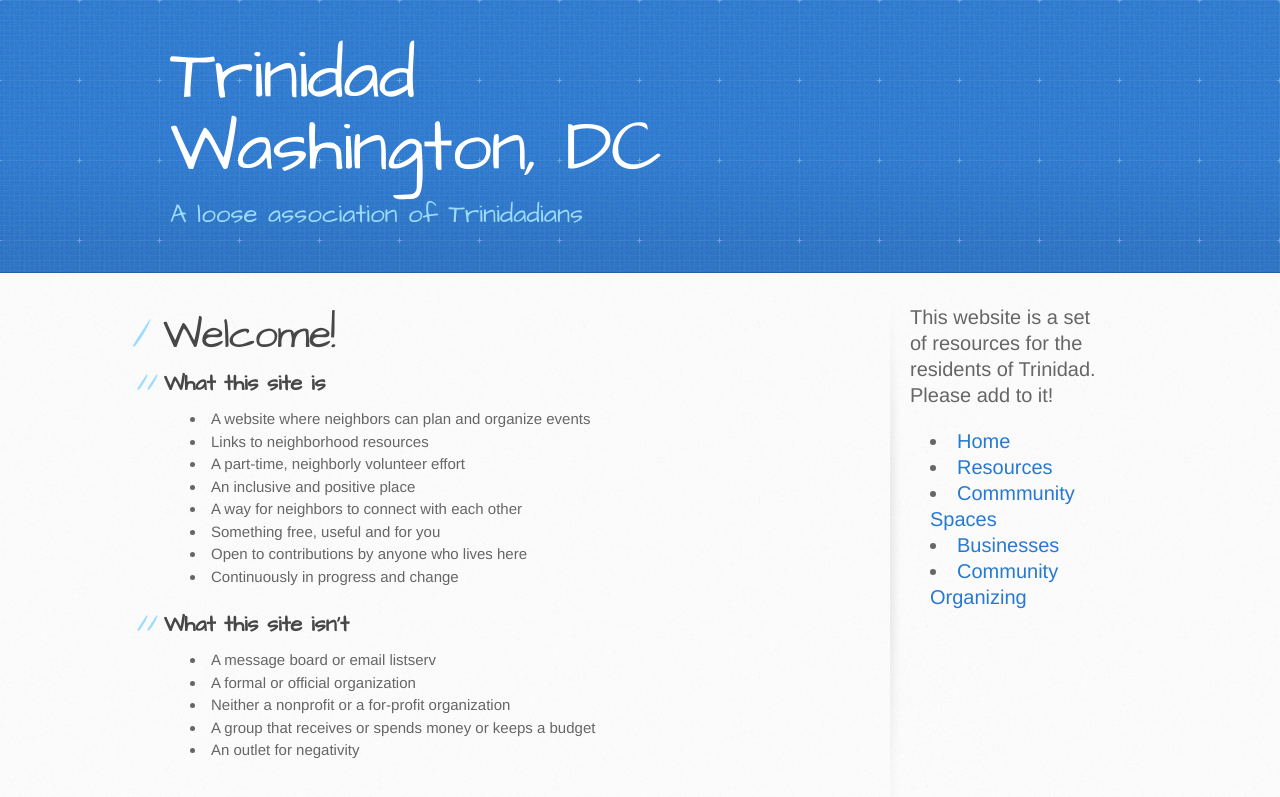
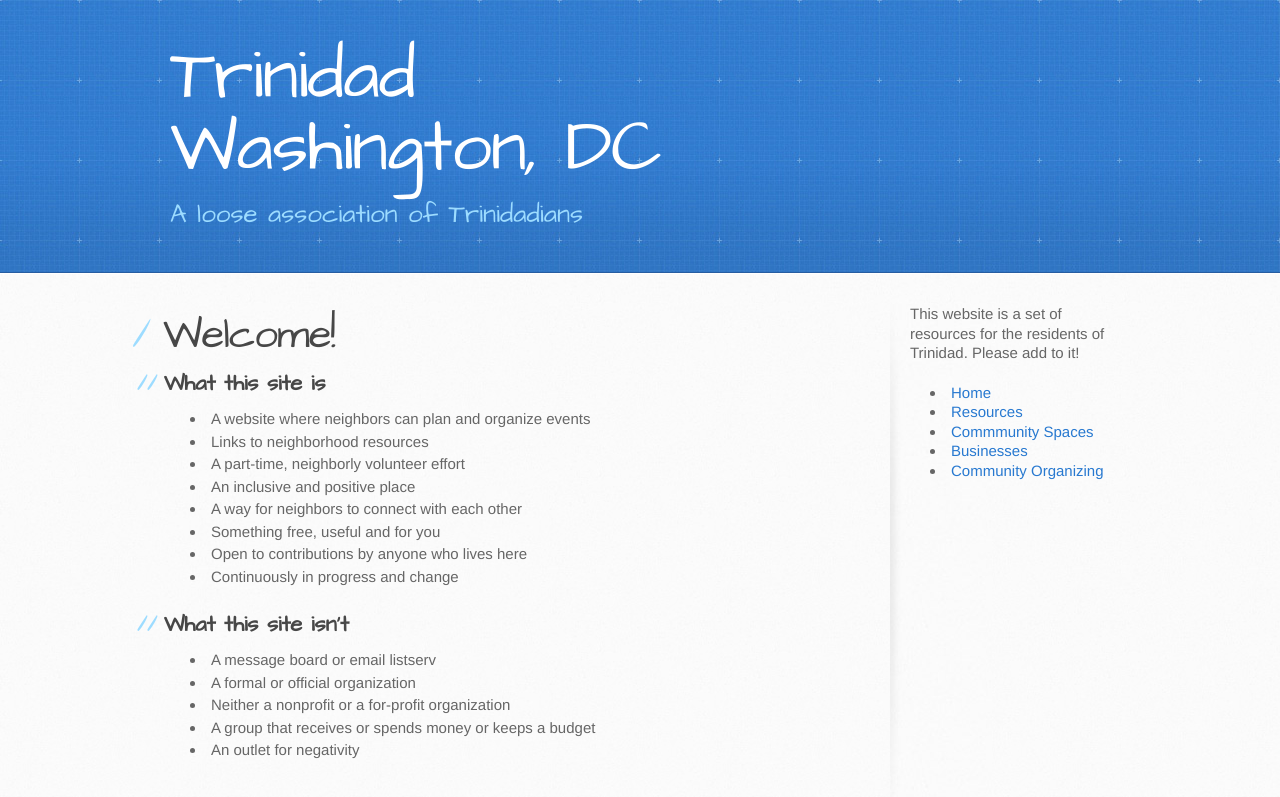
Before and after one commit to gbinal/tobago, a Jekyll site: the page built from index.md, in a window 1280 px wide. Shown: the top 797 px of the page. Built offline with Jekyll 4.4.1, drawn with Linux system fonts in a browser that asks for light colours.

Commit message:
another try

```diff
--- a/_includes/footer.html
+++ b/_includes/footer.html
@@ -1,6 +1,6 @@
         </section>
 
-        <aside id="sidebar" style="font-size:20px">
+        <aside id="sidebar" style="font-size:15px">
 
               <p >This website is a set of resources for the residents of Trinidad. Please add to it!</p>
 
```
